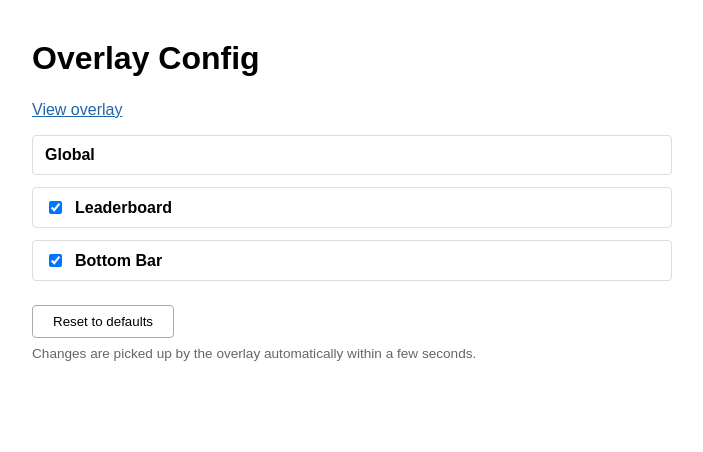
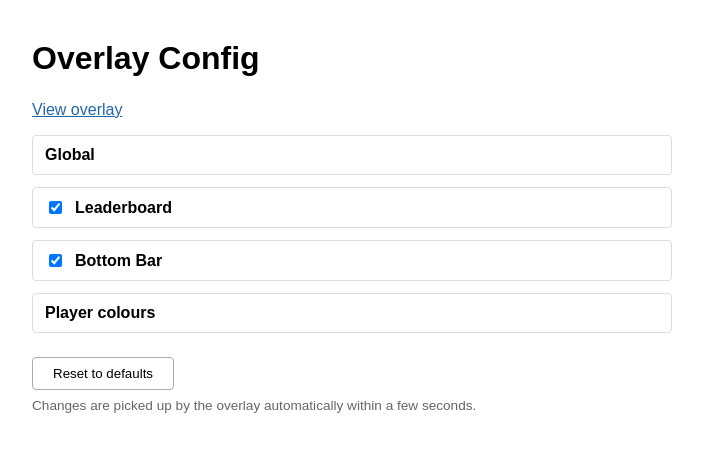
Before and after one commit to dueblix/DueTiltedStats, a Flask app: page /config in a window 1280 px wide. Shown: the top 452 px of the page, without its empty margins (288-991 px from the left). Run offline with Flask 3, Linux system fonts and the light colour scheme; parts of the project's set-up code (start-up, migrations or seed data) failed here and were passed over.

Commit message:
Session 8: per-player name colour overrides
- flask_overlay.py: add player_colours:{} to DEFAULT_CONFIG; /api/config POST
  replaces player_colours wholesale so deletions take effect; /api/state
  applies per-player override before falling back to watcher colour
- templates/config.html: new "Player colours" section with dynamic add/remove
  rows, auto-save on change/blur/remove
- tests/conftest.py: add client_and_db fixture exposing db_path for state tests
- tests/test_config.py: 4 new tests covering schema, replace semantics,
  override applied, and fallback to watcher colour

Co-Authored-By: Claude Sonnet 4.6 <noreply@anthropic.com>

```diff
--- a/flask_overlay.py
+++ b/flask_overlay.py
@@ -74,6 +74,7 @@ DEFAULT_CONFIG = {
         "font_colour": "#ffffff",
         "opacity": 0.75,
     },
+    "player_colours": {},
 }
 
 
@@ -184,6 +185,9 @@ def create_app(watcher, db_path: str, config_path: str | None = None) -> Flask:
         # Only merge known top-level keys
         known = {k: v for k, v in payload.items() if k in DEFAULT_CONFIG}
         merged = _deep_merge(current, known)
+        # player_colours is a flat name→hex mapping: replace entirely so deletions take effect
+        if "player_colours" in known and isinstance(known["player_colours"], dict):
+            merged["player_colours"] = copy.deepcopy(known["player_colours"])
         try:
             save_config(merged, path=_cfg_path)
         except OSError as exc:
@@ -227,6 +231,7 @@ def create_app(watcher, db_path: str, config_path: str | None = None) -> Flask:
                 "top_tiltee_username": summary["top_tiltee_username"],
             }
 
+        player_colours = get_config(path=_cfg_path).get("player_colours", {})
         players = [
             {
                 "username":        row["username"],
@@ -234,9 +239,8 @@ def create_app(watcher, db_path: str, config_path: str | None = None) -> Flask:
                 "levels_played":   row["levels_played"],
                 "levels_survived": row["levels_survived"],
                 "exp_earned":      row["exp_earned"],
-                "colour":          _rgba_to_css(
-                    watcher.colours.get(row["display_name"])
-                ),
+                "colour":          player_colours.get(row["display_name"])
+                                   or _rgba_to_css(watcher.colours.get(row["display_name"])),
             }
             for row in leaderboard
         ]
--- a/templates/config.html
+++ b/templates/config.html
@@ -32,6 +32,12 @@
   #msg { color: green; font-size: 0.9em; }
   .note { margin-top: 8px; font-size: 0.85em; color: #666; }
   a { color: #26a; }
+  .pc-row { display: flex; align-items: center; gap: 8px; margin: 4px 0; }
+  .pc-name { flex: 1; padding: 4px 6px; font-size: 0.9em; }
+  .pc-remove { padding: 2px 8px; font-size: 0.9em; cursor: pointer; border: 1px solid #ccc; border-radius: 3px; background: #f8f8f8; }
+  .pc-remove:hover { background: #fdd; }
+  #add-player-colour-btn { margin-top: 8px; padding: 4px 12px; font-size: 0.9em; cursor: pointer; border: 1px solid #aaa; border-radius: 3px; background: #f8f8f8; }
+  #add-player-colour-btn:hover { background: #e8e8e8; }
 </style>
 </head>
 <body>
@@ -218,6 +224,16 @@
     </div>
   </details>
 
+  <!-- Player colours -->
+  <details id="sec-player-colours">
+    <summary>Player colours</summary>
+    <div class="details-body">
+      <p class="note">Override the name colour for specific players. Use the player's display name exactly as it appears in the overlay.</p>
+      <div id="player-colours-list"></div>
+      <button type="button" id="add-player-colour-btn">+ Add player</button>
+    </div>
+  </details>
+
   <div class="actions">
     <button type="button" id="reset-btn">Reset to defaults</button>
     <span id="msg"></span>
@@ -341,6 +357,47 @@
     document.getElementById('bb_opacity').value     = cfg.bottom_bar.opacity;
     document.getElementById('bb_font_size').value   = cfg.bottom_bar.font_size;
     document.getElementById('bb_font_colour').value = cfg.bottom_bar.font_colour;
+
+    // Player colours
+    buildPlayerColourRows(cfg.player_colours || {});
+  }
+
+  function buildPlayerColourRows(playerColours) {
+    document.getElementById('player-colours-list').innerHTML = '';
+    for (const [name, colour] of Object.entries(playerColours)) {
+      addPlayerColourRow(name, colour);
+    }
+  }
+
+  function addPlayerColourRow(name = '', colour = '#ffffff') {
+    const list = document.getElementById('player-colours-list');
+    const row = document.createElement('div');
+    row.className = 'pc-row';
+
+    const nameInput = document.createElement('input');
+    nameInput.type = 'text';
+    nameInput.className = 'pc-name';
+    nameInput.placeholder = 'Display name';
+    nameInput.value = name;
+
+    const colourInput = document.createElement('input');
+    colourInput.type = 'color';
+    colourInput.className = 'pc-colour';
+    colourInput.value = colour;
+
+    const removeBtn = document.createElement('button');
+    removeBtn.type = 'button';
+    removeBtn.className = 'pc-remove';
+    removeBtn.textContent = '✕';
+
+    nameInput.addEventListener('blur', autoSave);
+    colourInput.addEventListener('change', autoSave);
+    removeBtn.addEventListener('click', () => { row.remove(); autoSave(); });
+
+    row.appendChild(nameInput);
+    row.appendChild(colourInput);
+    row.appendChild(removeBtn);
+    list.appendChild(row);
   }
 
   function buildColumnRows(columns) {
@@ -436,7 +493,18 @@
         font_size:  numVal('bb_font_size', currentCfg.bottom_bar.font_size),
         font_colour: document.getElementById('bb_font_colour').value,
       },
+      player_colours: collectPlayerColours(),
     };
+  }
+
+  function collectPlayerColours() {
+    const result = {};
+    for (const row of document.querySelectorAll('#player-colours-list .pc-row')) {
+      const name = row.querySelector('.pc-name').value.trim();
+      const colour = row.querySelector('.pc-colour').value;
+      if (name) result[name] = colour;
+    }
+    return result;
   }
 
   async function autoSave() {
@@ -507,6 +575,10 @@
     autoSave();
   });
 
+  document.getElementById('add-player-colour-btn').addEventListener('click', () => {
+    addPlayerColourRow();
+  });
+
   document.getElementById('font_filter').addEventListener('input', function() {
     buildFontSelect(this.value);
   });
```
Also changed, not shown: tests/conftest.py (+12 -0 lines), tests/test_config.py (+48 -0 lines).
